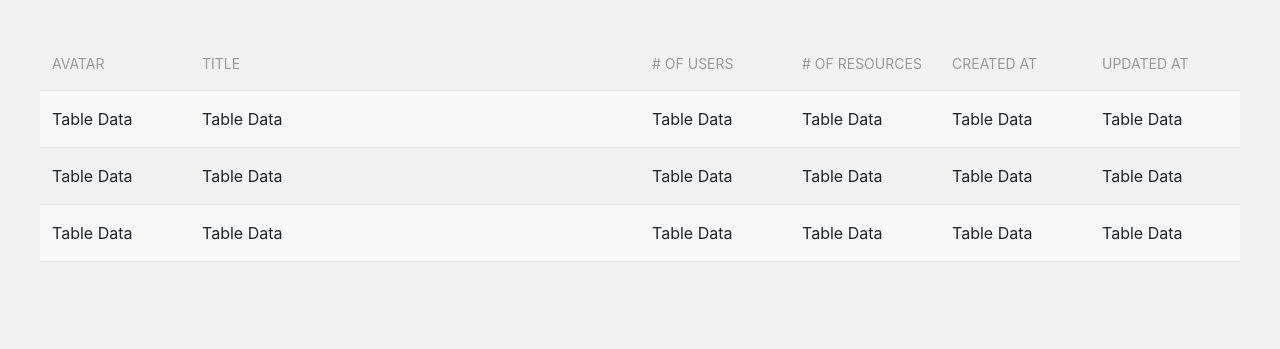
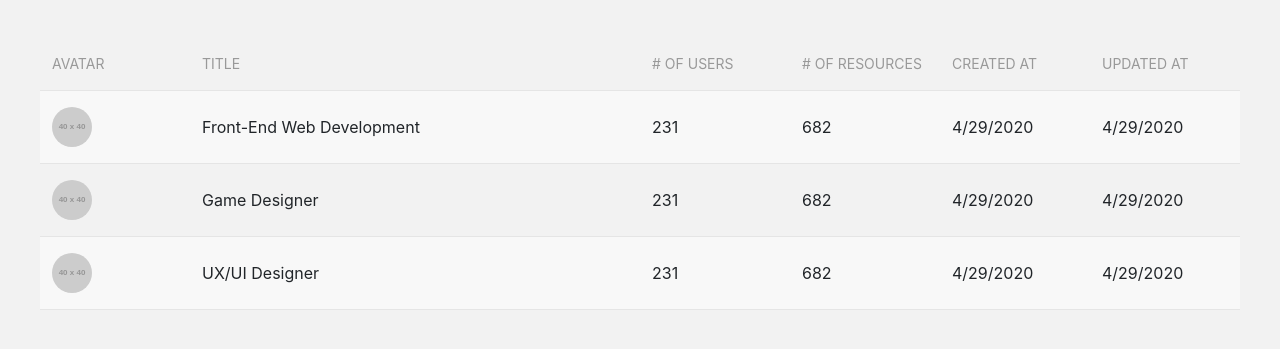
Before and after one commit to aroblesgalit/Project2, a website: page public/fields.html in a window 1280 px wide. Shown: the part 193-542 px from the top of the page. Drawn offline with nearby package versions, Linux system fonts and the light colour scheme; no server answers; placeholder pictures from the web are drawn by us.

Commit message:
Added classes to table in fields and fake datas

```diff
--- a/public/fields.html
+++ b/public/fields.html
@@ -60,7 +60,7 @@
             <!-- Content -->
             <div class="main-content">
                 <div class="field-results uk-overflow-auto">
-                    <table id="fieldTable" class="uk-table uk-table-striped">
+                    <table id="fieldTable" class="uk-table uk-table-striped uk-table-hover uk-table-middle">
                         <thead>
                             <tr>
                                 <th class="uk-width-small">Avatar</th>
@@ -73,28 +73,40 @@
                         </thead>
                         <tbody>
                             <tr>
-                                <td>Table Data</td>
-                                <td>Table Data</td>
-                                <td>Table Data</td>
-                                <td>Table Data</td>
-                                <td>Table Data</td>
-                                <td>Table Data</td>
+                                <td><img class="uk-preserve-width uk-border-circle" src="https://via.placeholder.com/40" alt=""></td>
+                                <td>Front-End Web Development</td>
+                                <td class="uk-table-link">
+                                    <a class="uk-link-reset" href="">231</a>
+                                </td>
+                                <td class="uk-table-link">
+                                    <a class="uk-link-reset" href="">682</a>
+                                </td>
+                                <td>4/29/2020</td>
+                                <td>4/29/2020</td>
                             </tr>
                             <tr>
-                                <td>Table Data</td>
-                                <td>Table Data</td>
-                                <td>Table Data</td>
-                                <td>Table Data</td>
-                                <td>Table Data</td>
-                                <td>Table Data</td>
+                                <td><img class="uk-preserve-width uk-border-circle" src="https://via.placeholder.com/40" alt=""></td>
+                                <td>Game Designer</td>
+                                <td class="uk-table-link">
+                                    <a class="uk-link-reset" href="">231</a>
+                                </td>
+                                <td class="uk-table-link">
+                                    <a class="uk-link-reset" href="">682</a>
+                                </td>
+                                <td>4/29/2020</td>
+                                <td>4/29/2020</td>
                             </tr>
                             <tr>
-                                <td>Table Data</td>
-                                <td>Table Data</td>
-                                <td>Table Data</td>
-                                <td>Table Data</td>
-                                <td>Table Data</td>
-                                <td>Table Data</td>
+                                <td><img class="uk-preserve-width uk-border-circle" src="https://via.placeholder.com/40" alt=""></td>
+                                <td>UX/UI Designer</td>
+                                <td class="uk-table-link">
+                                    <a class="uk-link-reset" href="">231</a>
+                                </td>
+                                <td class="uk-table-link">
+                                    <a class="uk-link-reset" href="">682</a>
+                                </td>
+                                <td>4/29/2020</td>
+                                <td>4/29/2020</td>
                             </tr>
                         </tbody>
                     </table>
```
